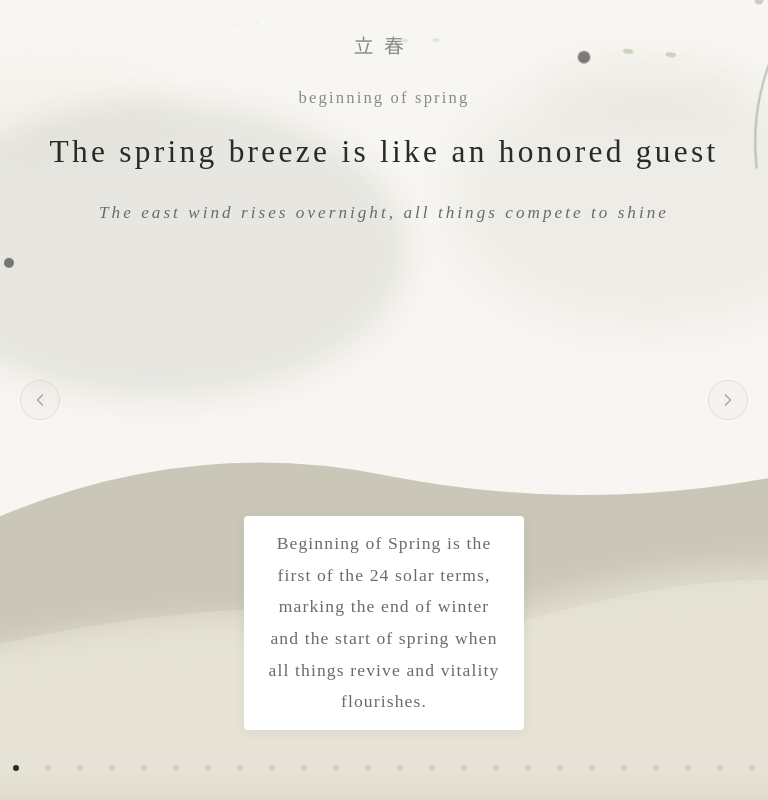
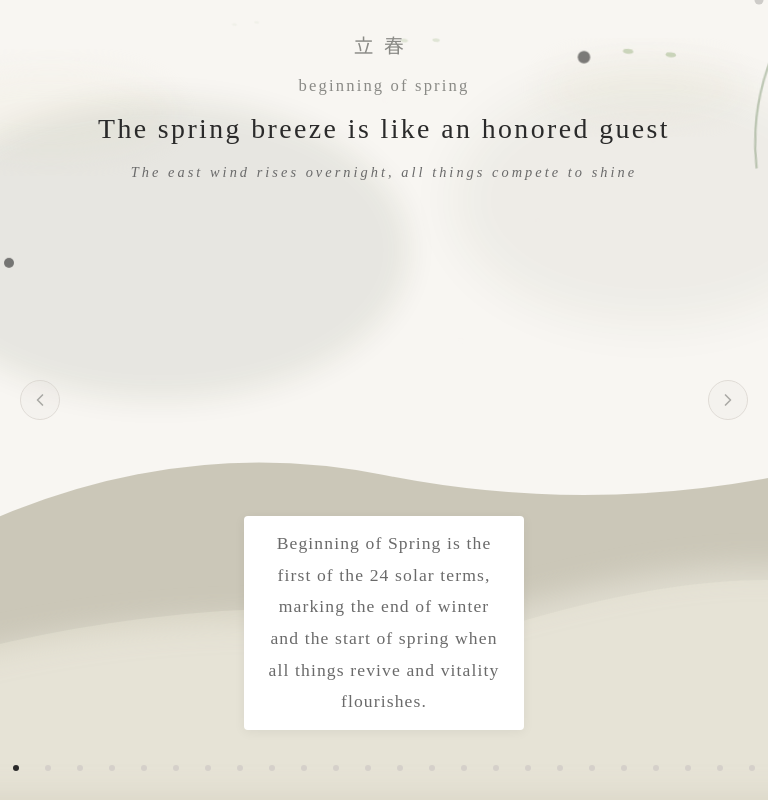
Before and after one commit to SherlockAllen/mood-weather-24-solar-terms, a website with bundled scripts: page index.html in a window 768 px wide. Built offline with nearby package versions, Linux system fonts and the light colour scheme; a web font is replaced by a local one.

Commit message:
fix: constrain tablet content with max-height calc and tighter spacing to prevent long-subtitle overlap

```diff
--- a/styles/input.css
+++ b/styles/input.css
@@ -352,22 +352,36 @@
   }
 
   .slide-content {
-    flex: 1;
-    min-height: 0;
+    max-height: calc(100dvh - 200px);
     overflow-y: auto;
     -webkit-overflow-scrolling: touch;
     scrollbar-width: none;
     -ms-overflow-style: none;
-    padding-bottom: 100px;
+    padding: 0 10px;
+    gap: 0.3rem;
   }
 
   .slide-content::-webkit-scrollbar {
     display: none;
   }
 
+  .term-name {
+    margin-bottom: 8px;
+  }
+
+  .term-name-en {
+    margin-bottom: 6px;
+  }
+
   .term-poem {
-    font-size: clamp(22px, 2vw + 16px, 36px);
-    letter-spacing: clamp(1.5px, 0.3vw + 1px, 4px);
+    font-size: clamp(20px, 1.8vw + 14px, 32px);
+    letter-spacing: clamp(1px, 0.25vw + 0.5px, 3px);
+    line-height: 1.35;
+  }
+
+  .term-subtitle {
+    margin-top: 10px;
+    font-size: clamp(13px, 0.7vw + 9px, 18px);
   }
 
   .desc-card {
```
Also changed, not shown: styles/main.css.
